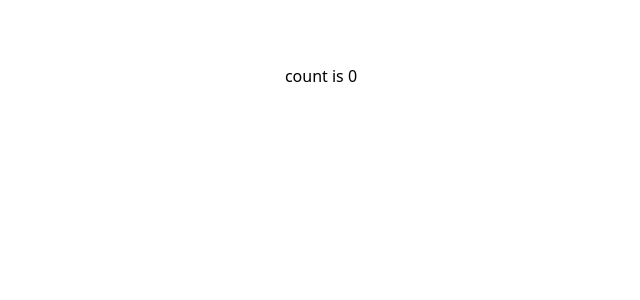
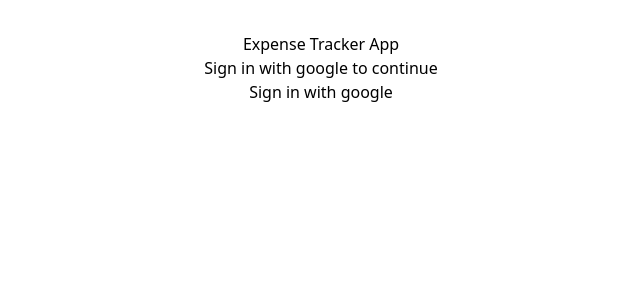
Before and after one commit to AustinRado/Expense-Tracker-App, a React (Vite) app: page / in a window 1280 px wide. Shown: the top 300 px of the page, without its empty margins (319-959 px from the left). Built offline with nearby package versions, Linux system fonts and the light colour scheme.

Commit message:
Authentication page

```diff
--- a/src/App.jsx
+++ b/src/App.jsx
@@ -1,16 +1,19 @@
-import { useState } from 'react';
+import {BrowserRouter as Router, Route, Routes} from "react-router-dom";
+import {Auth} from "./pages/auth/auth";
+import {ExpenseTracker} from "./pages/expense-tracker/expense_tracker";
 import './App.css';
 
 function App() {
-  const [count, setCount] = useState(0);
 
   return (
     <>
-      <div className="card">
-        <button onClick={() => setCount((count) => count + 1)} className='text-2xl'>
-          count is {count}
-        </button>
-      </div>
+    <Router>
+    <h1 className='text-2xl font-bold'>Expense Tracker App</h1>
+      <Routes>
+        <Route path="/" exact element = {<Auth />} />
+        <Route path="/expense-tracker" element={< ExpenseTracker/>} />
+      </Routes>
+    </Router>
 
     </>
   )
--- /dev/null
+++ b/src/config/firebase.config.js
@@ -0,0 +1,23 @@
+import { initializeApp } from "firebase/app";
+import { getAnalytics } from "firebase/analytics";
+import { getAuth,GoogleAuthProvider } from "firebase/auth";
+
+// TODO: Add SDKs for Firebase products that you want to use
+// https://firebase.google.com/docs/web/setup#available-libraries
+
+//  web app's Firebase configuration
+const firebaseConfig = {
+  apiKey: "AIzaSyD_BItYyt5_CF8KyH7-3kaOAug6f_MFBo0",
+  authDomain: "expense-tracker-bb591.firebaseapp.com",
+  projectId: "expense-tracker-bb591",
+  storageBucket: "expense-tracker-bb591.appspot.com",
+  messagingSenderId: "334730324314",
+  appId: "1:334730324314:web:eb6cff0e24db89dbb92b63",
+  measurementId: "G-52Z1FD1BNJ"
+};
+
+// Initialize Firebase
+const app = initializeApp(firebaseConfig);
+export const auth = getAuth(app);
+export const provider = new GoogleAuthProvider();
+const analytics = getAnalytics(app);
--- /dev/null
+++ b/src/pages/auth/auth.jsx
@@ -0,0 +1,38 @@
+
+import {auth, provider} from "../../config/firebase.config";
+import { signInWithPopup } from "firebase/auth";
+import { useNavigate} from "react-router-dom";
+
+export const Auth = () =>{
+    const navigate = useNavigate();
+    /**
+     * @desc calls a firebase package
+     *
+     *
+     */
+    const signInWithGoogle = async () =>{
+        const results = await signInWithPopup(auth, provider);
+        const authInfo = {
+            userId: results.user.uid,
+            name: results.user.displayName,
+            profilePic: results.user.photoURL,
+            isAuth:  true,
+        };
+        //setting local storage
+        localStorage.setItem("auth", JSON.stringify(authInfo));
+        navigate("/expense-tracker");
+    }
+
+    return (
+        <>
+        <div>
+            <p>Sign in with google to continue</p>
+            <button
+            onClick={signInWithGoogle}
+            className="bg-blue-500 hover:bg-blue-700 text-white font-bold py-2 px-4 rounded"
+            >Sign in with google
+            </button>
+        </div>
+        </>
+    )
+}
--- /dev/null
+++ b/src/pages/expense-tracker/expense_tracker.jsx
@@ -0,0 +1,3 @@
+export const ExpenseTracker = () =>{
+    return <div className='text-2xl font-bold' >Expense Tracker</div>
+}
```
